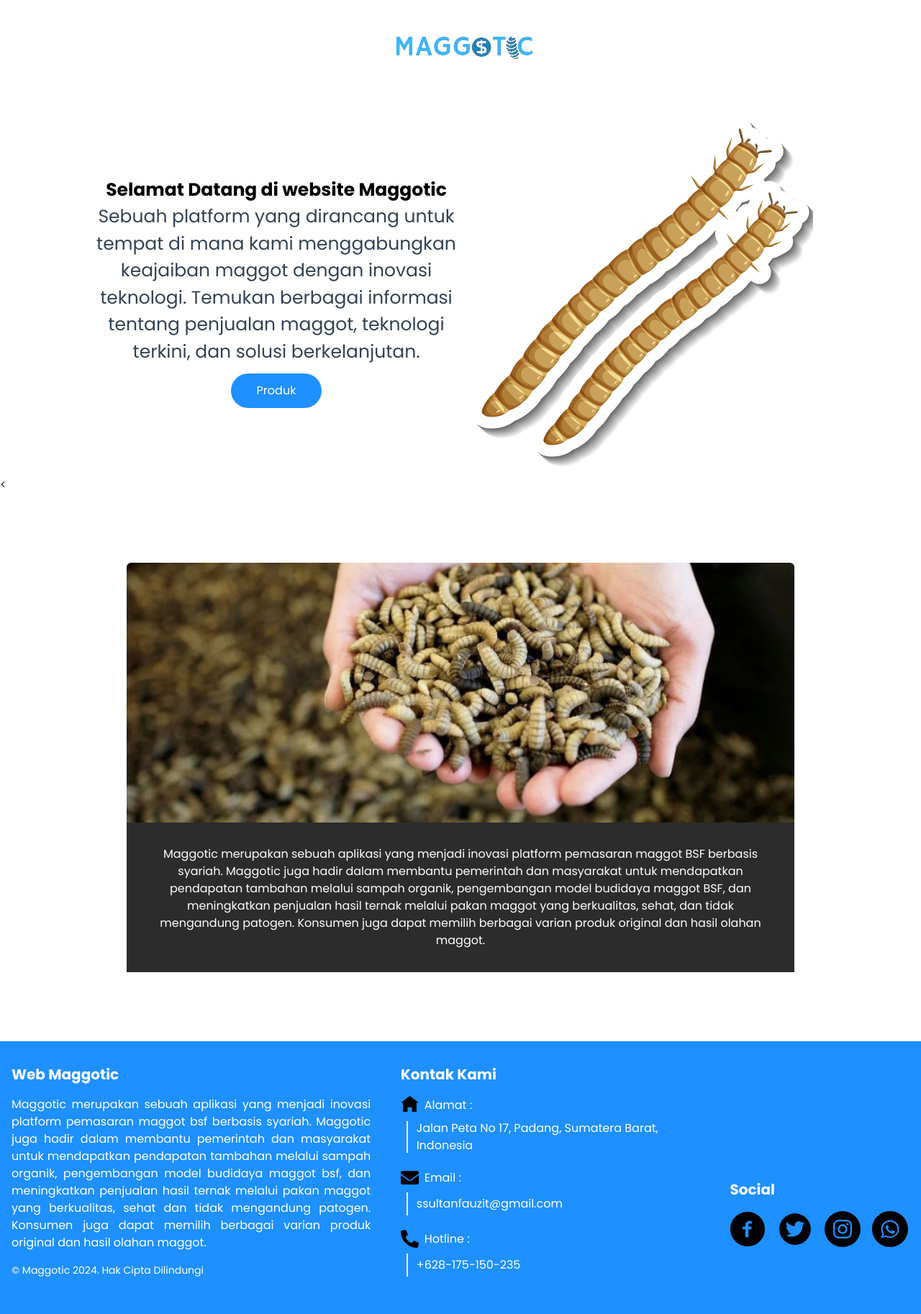
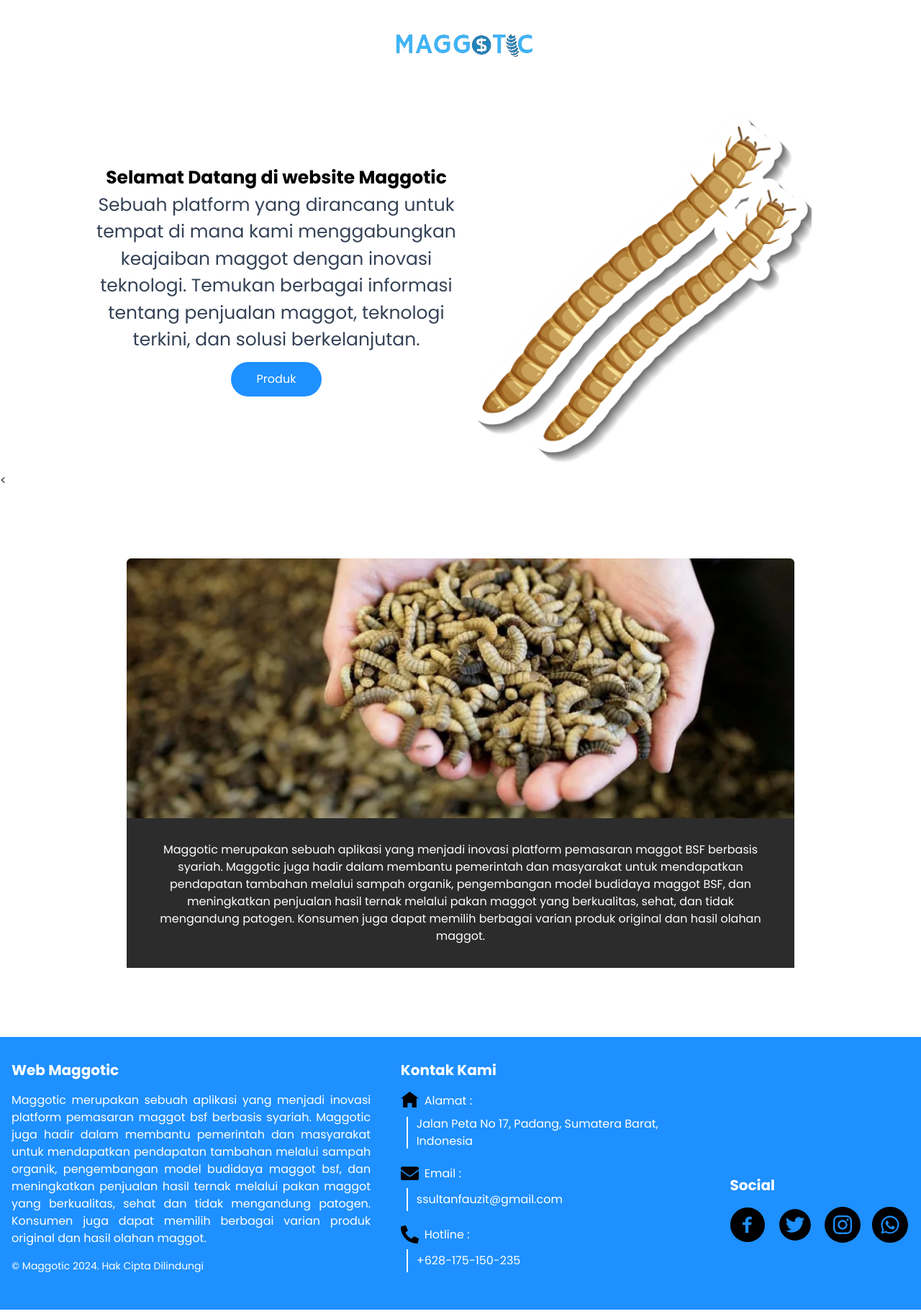
Before and after one commit to arzaqqq/website-maggotic, a CodeIgniter 4 app: the page made by app/Views/website/beranda.php in a window 1280 px wide. Shown: the part 59-1885 px from the top of the page at 72% size. Run offline with PHP 8.4 and a stand-in for CodeIgniter, Linux system fonts and the light colour scheme; the template is opened without the code that fills it, so the values that code supplies are empty; some libraries are stand-ins or nearby versions.

Commit message:
commit :revisi dari beranda, navbar dan produk

```diff
--- a/app/Views/layout/navbar.php
+++ b/app/Views/layout/navbar.php
@@ -5,7 +5,7 @@
     }
 }
 </style>
-<nav class="text-white bg-maggotic py-3 px-6 flex items-center justify-between">
+<nav class="text-white bg-maggotic py-3 px-6 flex items-center justify-between fixed top-0 left-0 w-full z-50">
 
     <div class="flex">
         <a class="font-bold text-2xl tracking-tight me-5" href="#">Maggotic</a>
--- a/app/Views/layout/template.php
+++ b/app/Views/layout/template.php
@@ -13,6 +13,7 @@
     body {
         font-family: "Poppins", sans-serif;
         background-color: white;
+        padding-top: 56px;
     }
     </style>
 </head>
--- a/app/Views/website/beranda.php
+++ b/app/Views/website/beranda.php
@@ -12,19 +12,20 @@
     <div class="flex flex-col lg:flex-row justify-center align-content-enter">
         <div class="lg:w-[40%] my-auto text-center lg:px-1 px-6">
             <h2 class="text-[25px] font-bold text-black">Selamat Datang di website Maggotic</h2>
-            <p class="text-[25px] text-slate-700">Sebuah platform yang dirancang untuk tempat di mana kami menggabungkan
+            <p class="text-[25px]  text-slate-700">Sebuah platform yang dirancang untuk tempat di mana
+                kami menggabungkan
                 keajaiban
                 maggot dengan inovasi
                 teknologi. Temukan berbagai informasi tentang penjualan maggot, teknologi terkini, dan solusi
                 berkelanjutan.
             </p>
             <button
-                class="bg-maggotic text-white text-1xl rounded-full px-9 py-3 mt-3 transition duration-300 ease-in-out transform hover:bg-blue-600 focus:bg-blue-700 active:bg-blue-800 hover:scale-105 focus:scale-105 active:scale-95">
+                class="bg-maggotic text-white text-1xl rounded-full px-9 py-3 mt-3 mb-6 transition duration-300 ease-in-out transform hover:bg-blue-600 focus:bg-blue-700 active:bg-blue-800 hover:scale-105 focus:scale-105 active:scale-95">
                 Produk
             </button>
 
         </div>
-        <div class="lg:w-[40%] flex justify-center ">
+        <div class="lg:w-[40%] flex justify-center px-6">
             <img src="/img/foto-maggot.png" alt="Foto Maggot" class="">
         </div>
     </div>
```
Also changed, not shown: app/Views/website/produk.php (+15 -6 lines), public/css/app.css.
